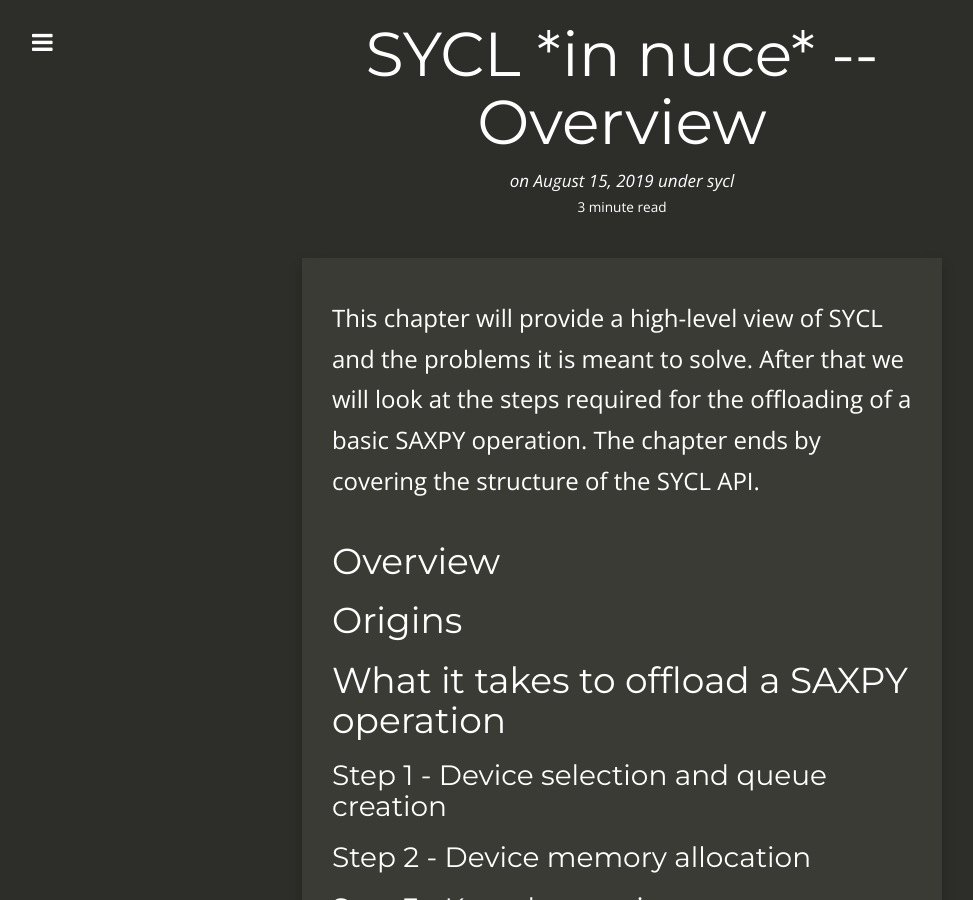
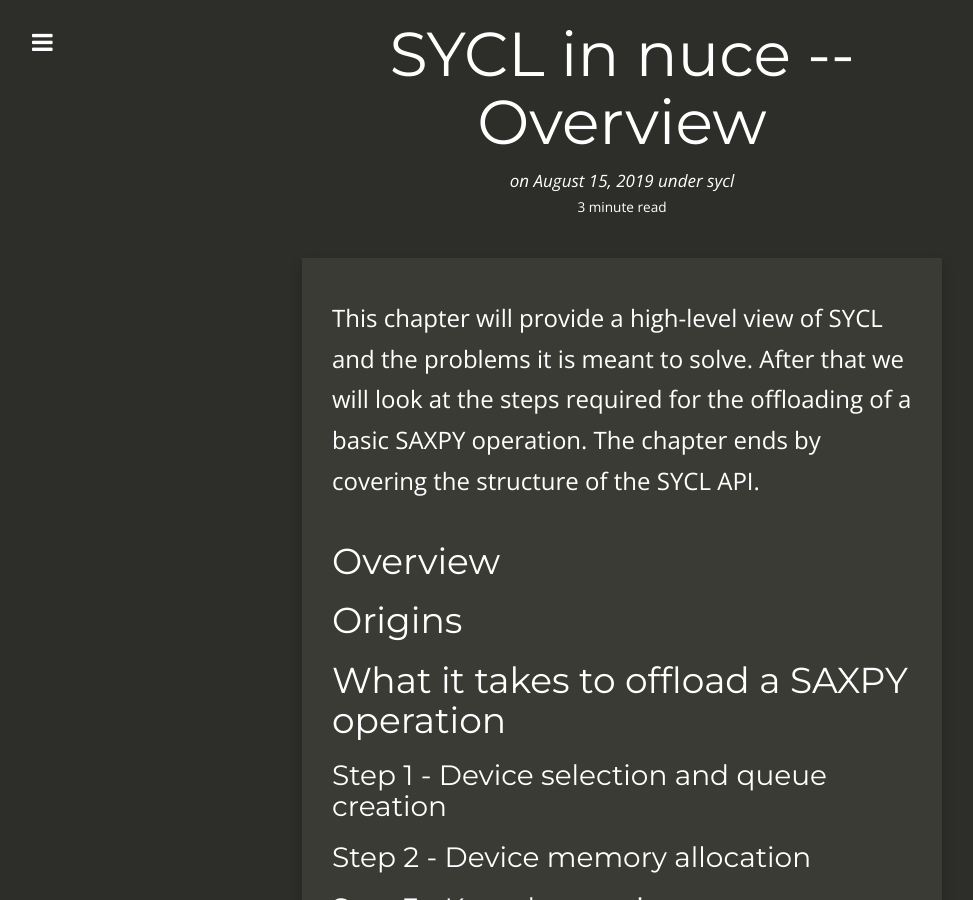
Before and after one commit to j-stephan/j-stephan.github.io, a Jekyll site: the page built from _posts/2019-08-16-sycl-in-nuce-overview.markdown, in a window 1280 px wide and 900 px high. Shown: the whole window, without its empty margins (18-991 px from the left). Built offline with Jekyll 4.4.1, drawn with Linux system fonts in a browser that asks for light colours; nearby versions of some CDN libraries.

Commit message:
Removed stars

```diff
--- a/_posts/2019-08-16-sycl-in-nuce-overview.markdown
+++ b/_posts/2019-08-16-sycl-in-nuce-overview.markdown
@@ -1,6 +1,6 @@
 ---
 layout: post
-title:  "SYCL *in nuce* -- Overview"
+title:  "SYCL in nuce -- Overview"
 date:   2019-08-16 00:00:00 +0100
 categories: sycl tutorial
 ---
```
